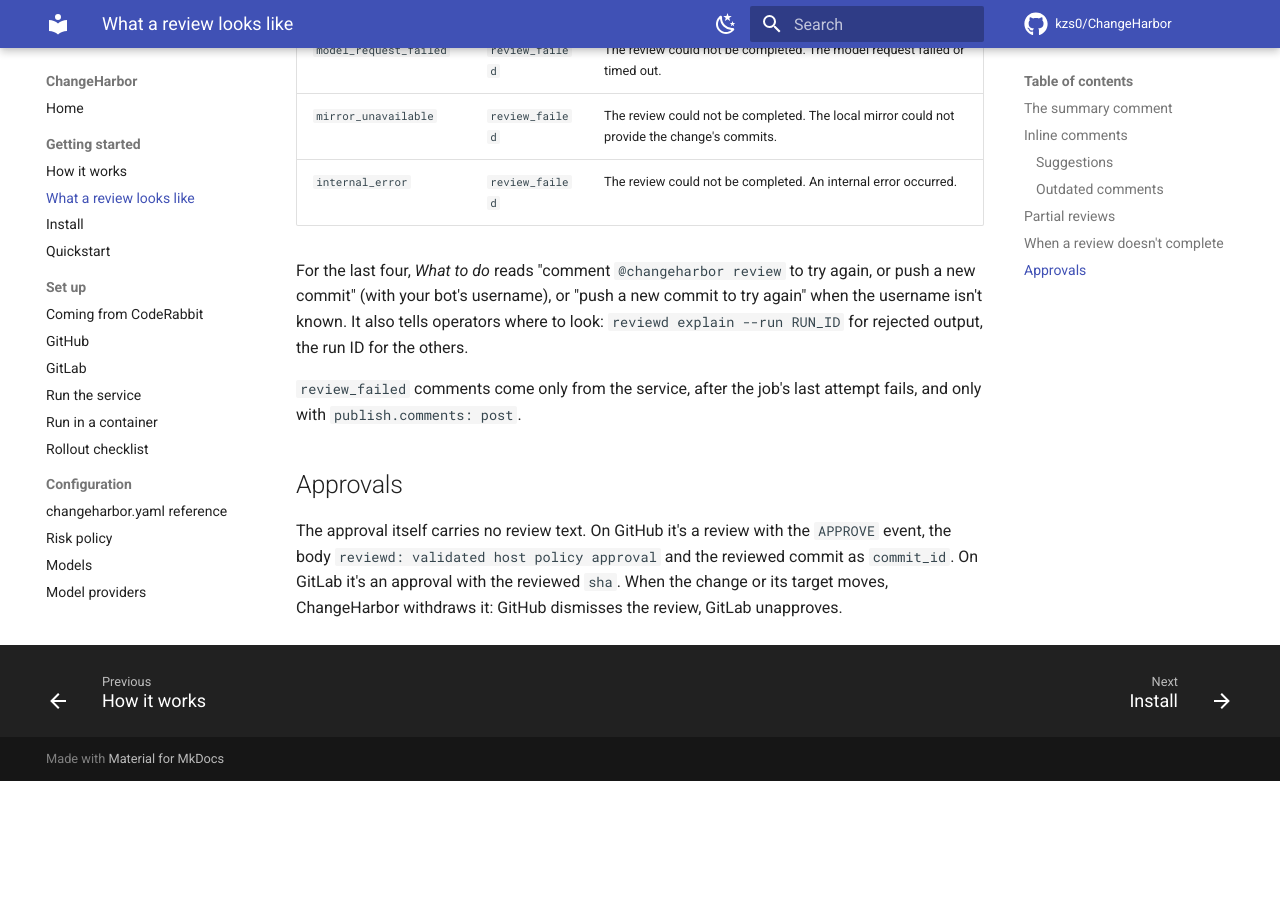
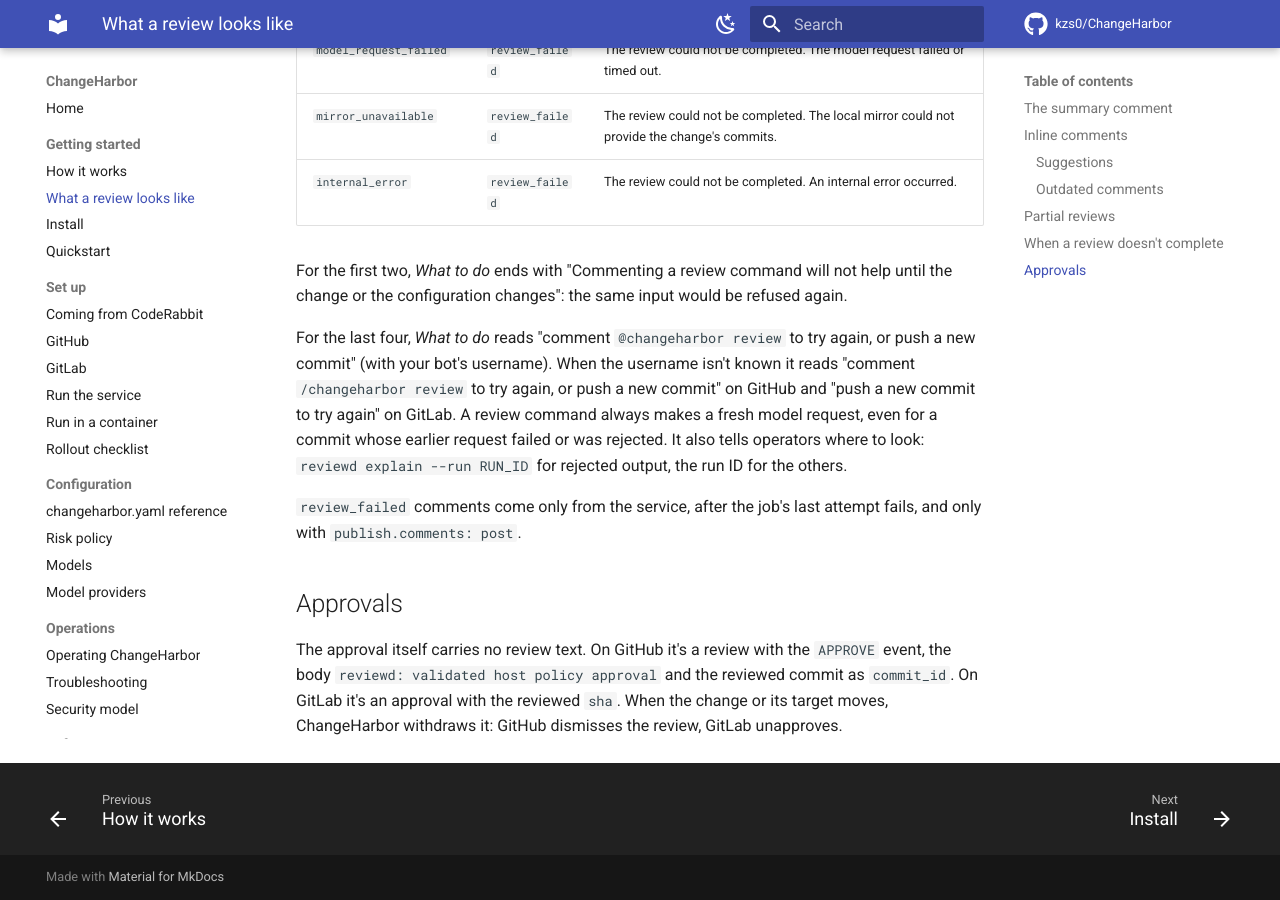
Before and after one commit to kzs0/ChangeHarbor, an MkDocs documentation site: the page built from website/docs/getting-started/what-a-review-looks-like.md, in a window 1280 px wide and 900 px high, scrolled down 3998 px. Built offline with MkDocs 1.6.1 and Material for MkDocs 9.7.7, drawn with Linux system fonts in a browser that asks for light colours; comment, search, counter and statistics services are not loaded; before the commit the page ends 4779 px from its top, so only the background shows below that.

Commit message:
Give status comments a retry hint that fits the reason and provider
Too-large and all-excluded status comments say a review command will not
help; retryable reasons name `/changeharbor review` on GitHub when no bot
username is known. StatusContent gains Provider.

Co-Authored-By: Claude Opus 5.5 <noreply@anthropic.com>
Claude-Session: https://claude.ai/code/session_019RthdeqzNpq3NCAnoj8Xxp

`````diff
--- a/website/docs/getting-started/what-a-review-looks-like.md
+++ b/website/docs/getting-started/what-a-review-looks-like.md
@@ -169,7 +169,7 @@ Commit: `4f9a1c2e8b7d` · Status: `input_incomplete` · Reason: `required_input_
 
 This change was not reviewed. The diff is too large for the model's request budget, so nothing was sent to the model.
 
-What to do: split the change, leave generated or vendored files out with `review.exclude`, set `review.large_changes: partial` to review as many files as fit, or use a model with a larger context window.
+What to do: split the change, leave generated or vendored files out with `review.exclude`, set `review.large_changes: partial` to review as many files as fit, or use a model with a larger context window. Commenting a review command will not help until the change or the configuration changes.
 
 No approval was given. Inline comments from earlier reviews were left unchanged.
 ````
@@ -185,11 +185,18 @@ The other reasons use the same layout:
 | `mirror_unavailable` | `review_failed` | The review could not be completed. The local mirror could not provide the change's commits. |
 | `internal_error` | `review_failed` | The review could not be completed. An internal error occurred. |
 
+For the first two, *What to do* ends with "Commenting a review command will
+not help until the change or the configuration changes": the same input
+would be refused again.
+
 For the last four, *What to do* reads "comment `@changeharbor review` to try
-again, or push a new commit" (with your bot's username), or "push a new
-commit to try again" when the username isn't known. It also tells operators
-where to look: `reviewd explain --run RUN_ID` for rejected output, the run ID
-for the others.
+again, or push a new commit" (with your bot's username). When the username
+isn't known it reads "comment `/changeharbor review` to try again, or push a
+new commit" on GitHub and "push a new commit to try again" on GitLab. A
+review command always makes a fresh model request, even for a commit whose
+earlier request failed or was rejected. It also tells operators where to
+look: `reviewd explain --run RUN_ID` for rejected output, the run ID for the
+others.
 
 `review_failed` comments come only from the service, after the job's last
 attempt fails, and only with `publish.comments: post`.
`````
Also changed, not shown: 3 other files.
